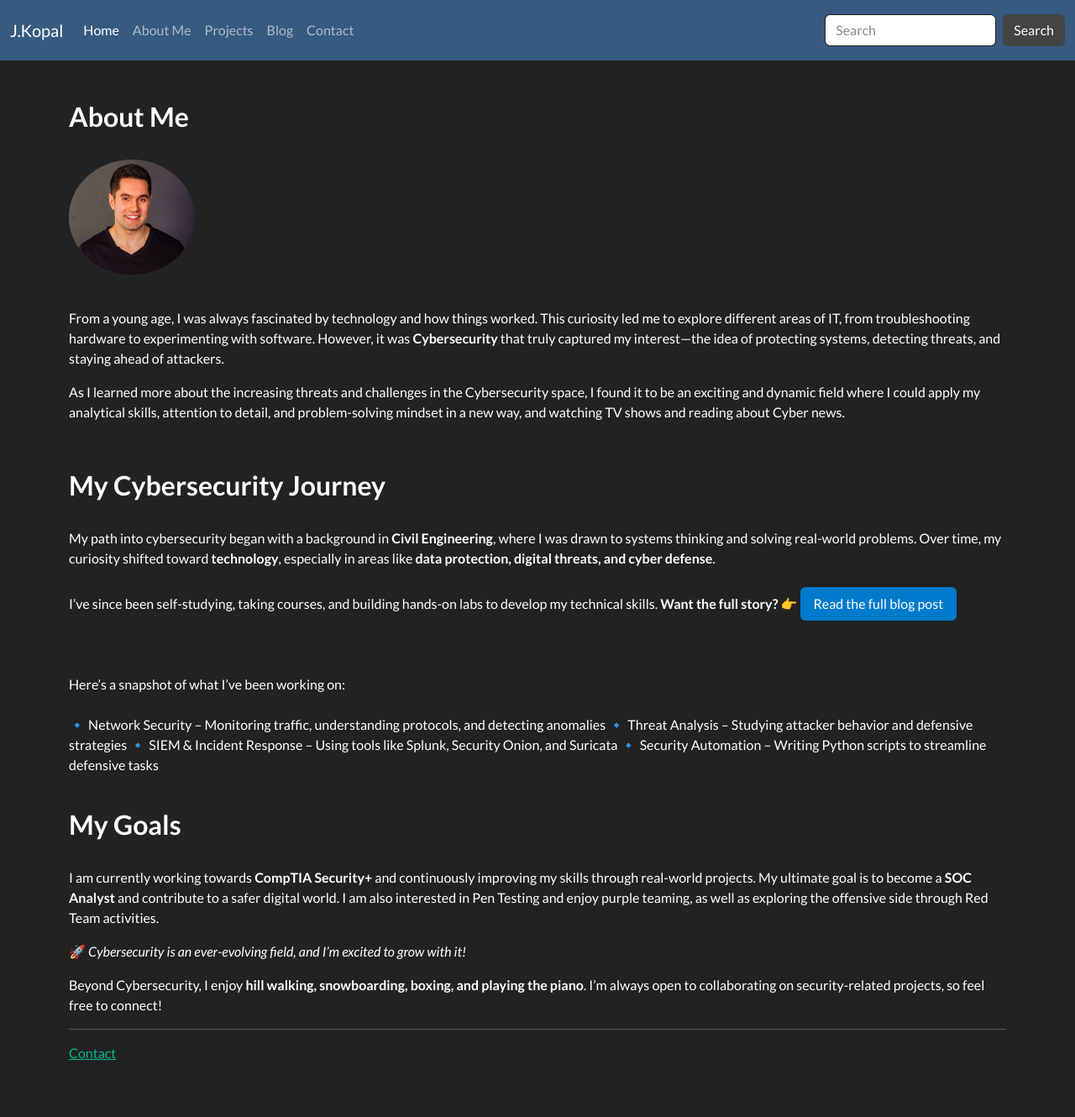
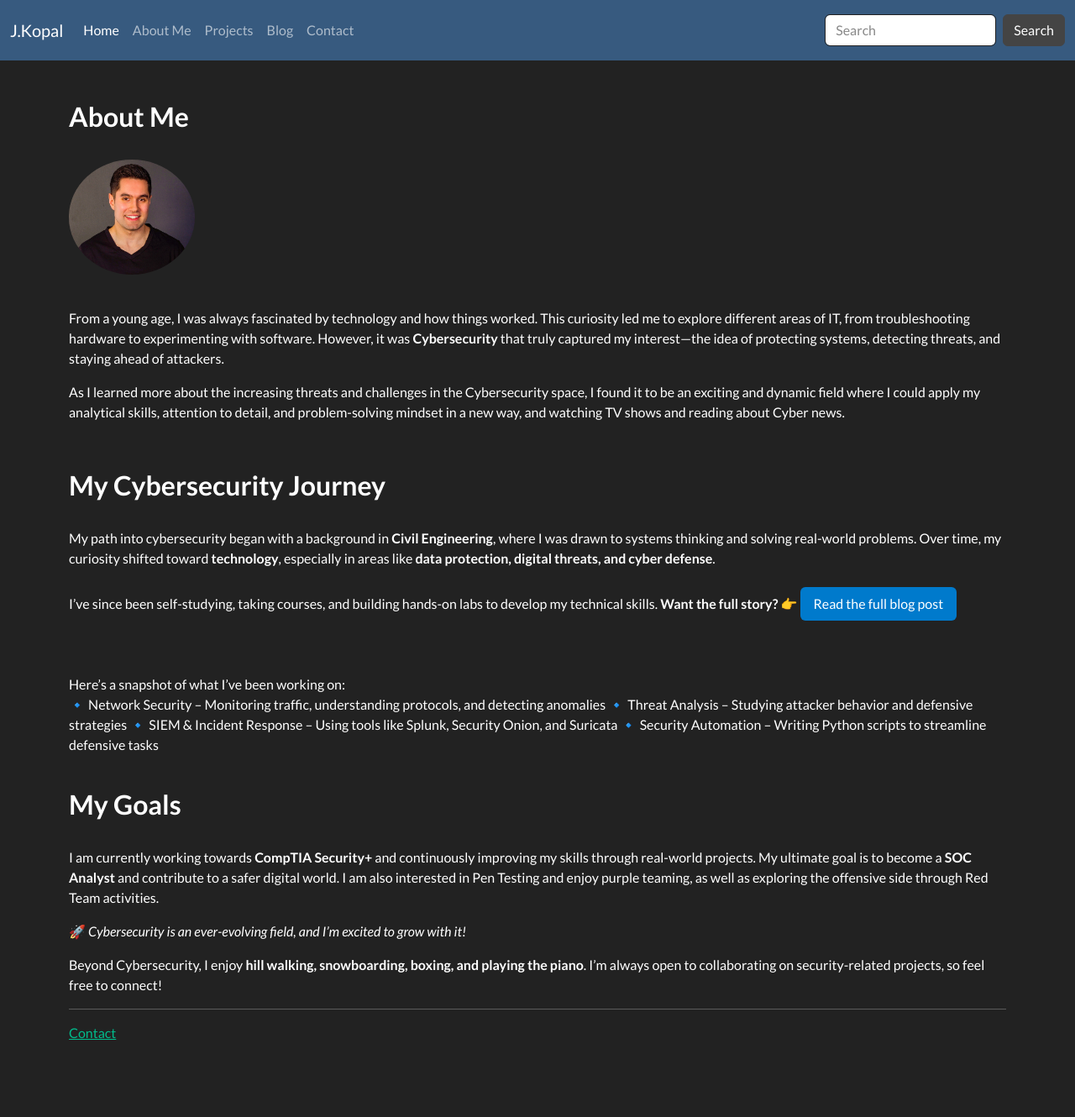
Before and after one commit to JKopal101/jkopal101.github.io, a Jekyll site: the page built from about_me.md, in a window 1280 px wide. Shown: the whole page at 84% size. Built offline with Jekyll 4.4.1, drawn with Linux system fonts in a browser that asks for light colours; after the commit the page ends 1306 px from its top, so only the background shows below that.

```diff
--- a/about_me.md
+++ b/about_me.md
@@ -26,7 +26,8 @@ I’ve since been self-studying, taking courses, and building hands-on labs to d
 👉
 <a href="/2025/03/26/my-cybersecurity-journey-from-construction-to-cyber.html" style="display:inline-block; padding: 8px 16px; background-color:#007acc; color:white; text-decoration:none; border-radius:6px; margin-top:6px;">Read the full blog post</a>
 
-<br><br> Here’s a snapshot of what I’ve been working on: <br><br> 🔹 Network Security – Monitoring traffic, understanding protocols, and detecting anomalies
+<br><br> Here’s a snapshot of what I’ve been working on: <br>
+🔹 Network Security – Monitoring traffic, understanding protocols, and detecting anomalies
 🔹 Threat Analysis – Studying attacker behavior and defensive strategies
 🔹 SIEM & Incident Response – Using tools like Splunk, Security Onion, and Suricata
 🔹 Security Automation – Writing Python scripts to streamline defensive tasks
```
